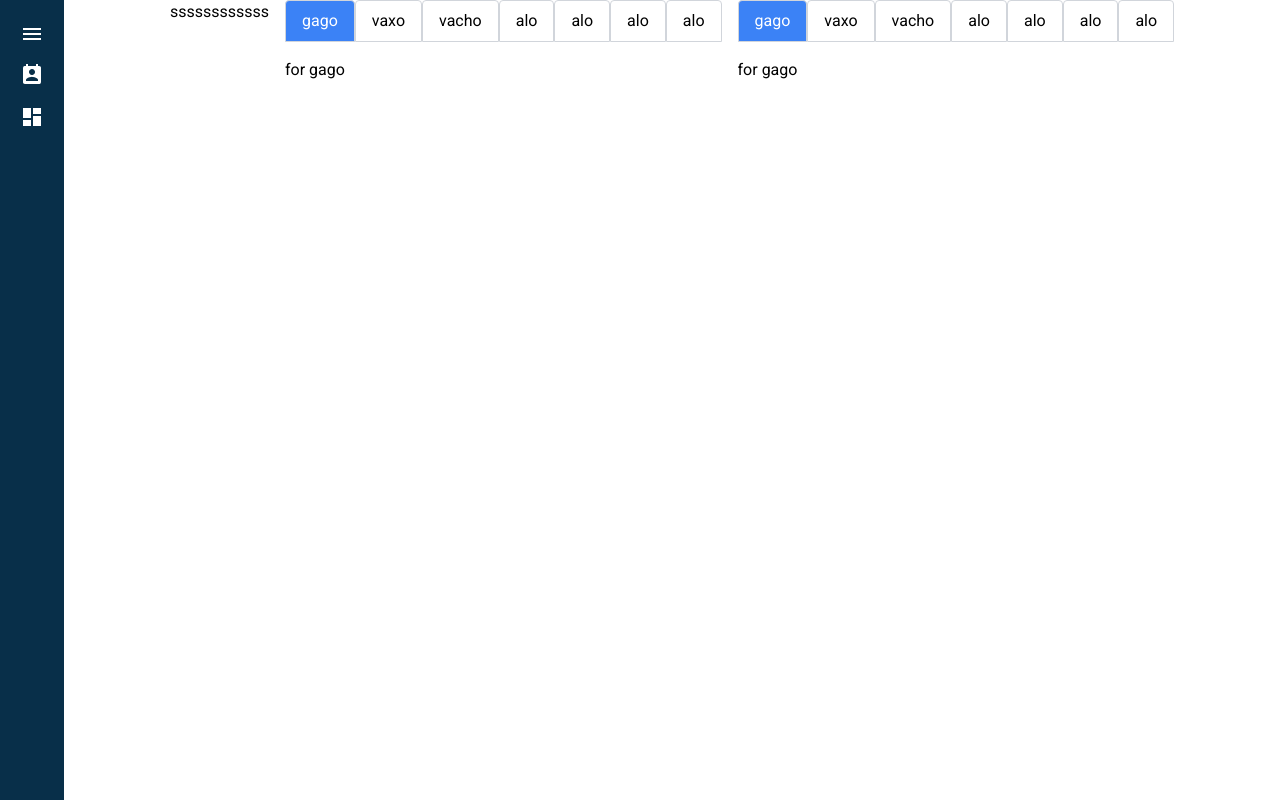
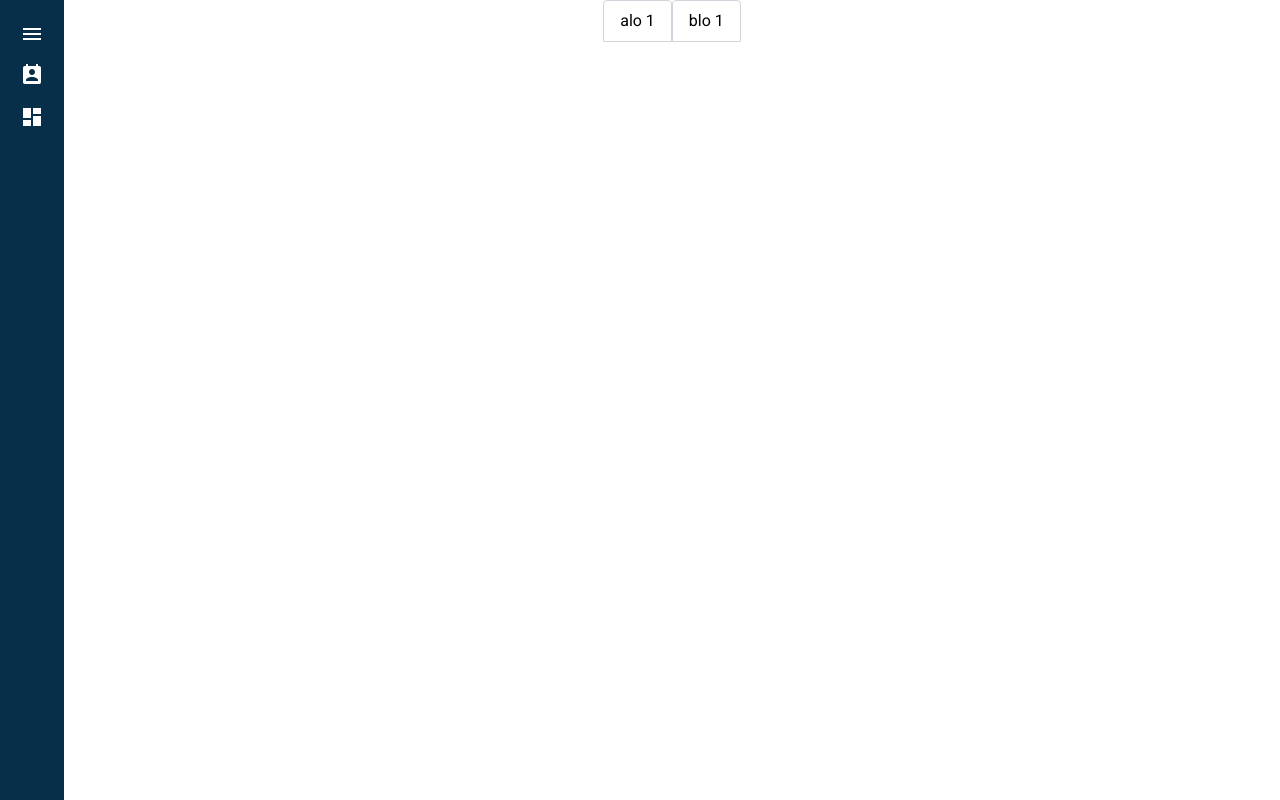
Before and after one commit to Karavarichyan/vueTest, a Vue app: page /dashboard/infoPost in a window 1280 px wide. Built offline with nearby package versions, Linux system fonts and the light colour scheme.

Commit message:
dey end chnge

```diff
--- a/src/components/MenuSection.vue
+++ b/src/components/MenuSection.vue
@@ -62,7 +62,6 @@ console.log(props.menu)
   };
 
   const handleButtonClick = (item) => {
-    // Обработка нажатия на кнопку меню
     console.log(`Button "${item.label}" clicked`);
     isMenuVisible.value = false;
   };
@@ -222,35 +221,24 @@ for (let i = 2; i <= 8; i++) {
 
 
 </template>
+<script setup>
+import { ref, computed, defineProps, defineEmits } from 'vue';
 
-<script setup>
-import { ref, computed } from 'vue';
-const menulist = ref([
-  { label: 'gago', content: ' for gago ' },
+const props = defineProps({
+  menulist: Array,
 
+});
 
-]);
-
-const selectedTabIndex = ref(0);
+const emits = defineEmits();
 
 const selectedTabContent = computed(() => {
-  return menulist.value[selectedTabIndex.value].content;
+  if (props.menulist && props.menulist[props.selectedTabIndex]) {
+    return props.menulist[props.selectedTabIndex].content;
+  }
+  return '';
 });
 
-const addMenuItem = (label, content) => {
-  menulist.value.push({ label, content });
+const selectTab = (index) => {
+  emits('update:selectedTabIndex', index);
 };
-
-
-const selectTab = (index) => {
-  selectedTabIndex.value = index;
-};
-addMenuItem('vaxo', ' for vaxo ');
-addMenuItem('vacho', 'for vacho ');
-addMenuItem('alo', ' for blo ');
-addMenuItem('alo', ' for blo ');
-addMenuItem('alo', ' for blo ');
-addMenuItem('alo', ' for blo ');
-
-
 </script>
--- a/src/views/dashboard/PostUserView.vue
+++ b/src/views/dashboard/PostUserView.vue
@@ -27,17 +27,24 @@
         <template v-slot:tabPanel-4> Content 4 </template>
       </MenuSection>
     </div>-->
-    <div>ssssssssssss</div>
+
     <div>
-      <MenuSection />
+      <MenuSection :menulist="menulist"  />
+      <!-- <button @click="updateMenu">updete</button> -->
     </div>
-    <div>
-        <MenuSection />
-      </div>
+
   </div>
+
 </template>
 <script setup>
+import { ref } from 'vue'
 import MenuSection from '@/components/MenuSection.vue'
+const menulist = ref([
+  { label: 'alo 1', content: ' for alo   1' },
+  { label: 'blo 1', content: ' for blo   1' },
+
+])
+
 
 </script>
 
--- a/src/views/dashboard/intrestingInfo.vue
+++ b/src/views/dashboard/intrestingInfo.vue
@@ -1,11 +1,13 @@
 <template>
+
+
     <div class="   ml-16 mt-16  container mx-auto my-8">
       <header class="text-center">
         <h1 class="text-4xl font-bold text-gray-800 mb-4">EVISTEP</h1>
         <h2 class="text-4xl font-bold text-gray-800 mb-4">About Us</h2>
         <p class="text-lg text-gray-600">CHOOSE THE RIGHT DEVELOPMENT PATH WITH EVISTEP</p>
       </header>
-
+  <MenuSection :menulist="menulist"  />
       <section class="my-8">
         <h2 class="text-2xl font-bold text-gray-800 mb-4">Who We Are</h2>
         <p class="text-gray-700">
@@ -28,3 +30,11 @@
       </footer>
     </div>
   </template>
+  <script setup>
+  import { ref } from 'vue'
+import MenuSection from '@/components/MenuSection.vue'
+const menulist = ref([
+  { label: 'asdfsdfs 1', content: ' for sdfwd   1' },
+
+])
+</script>
```
